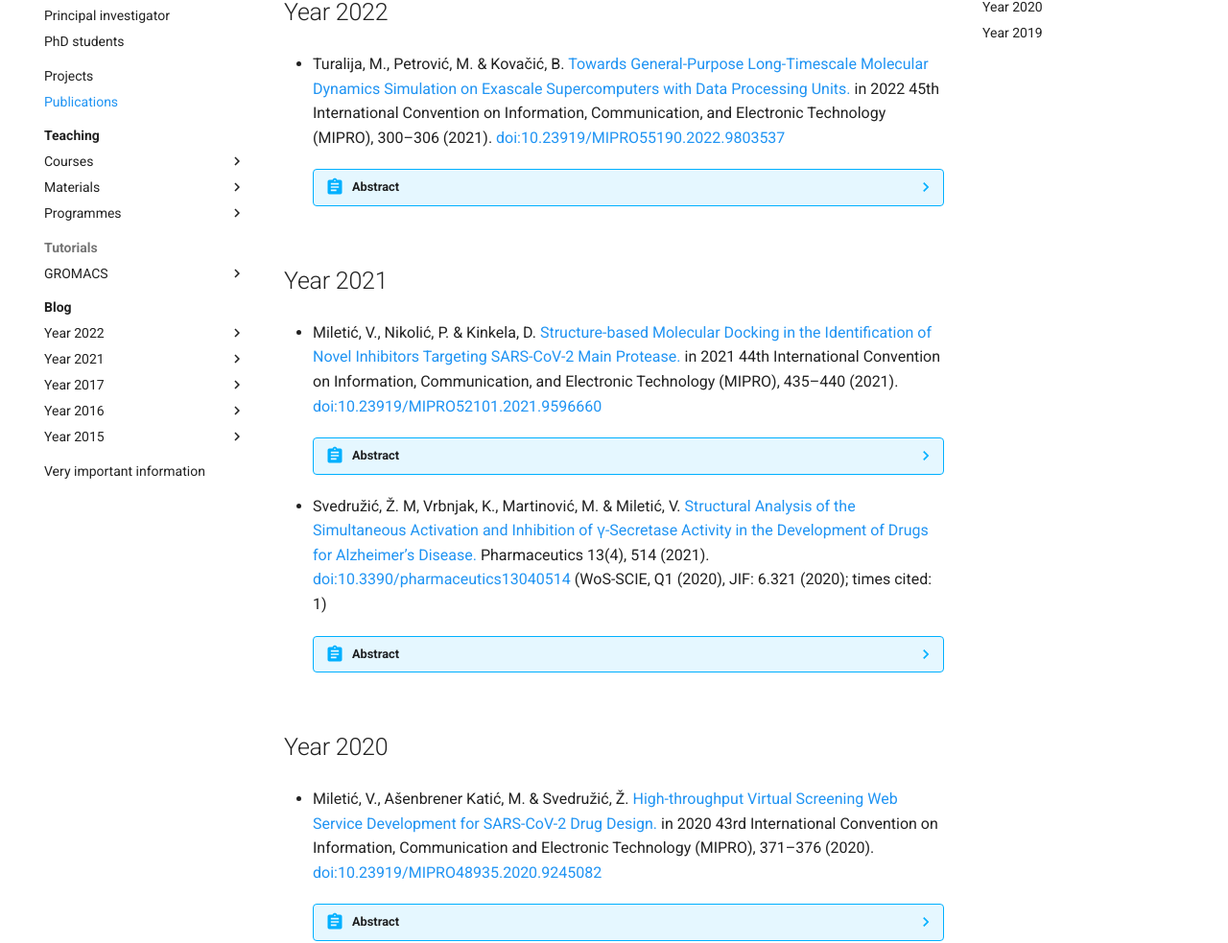
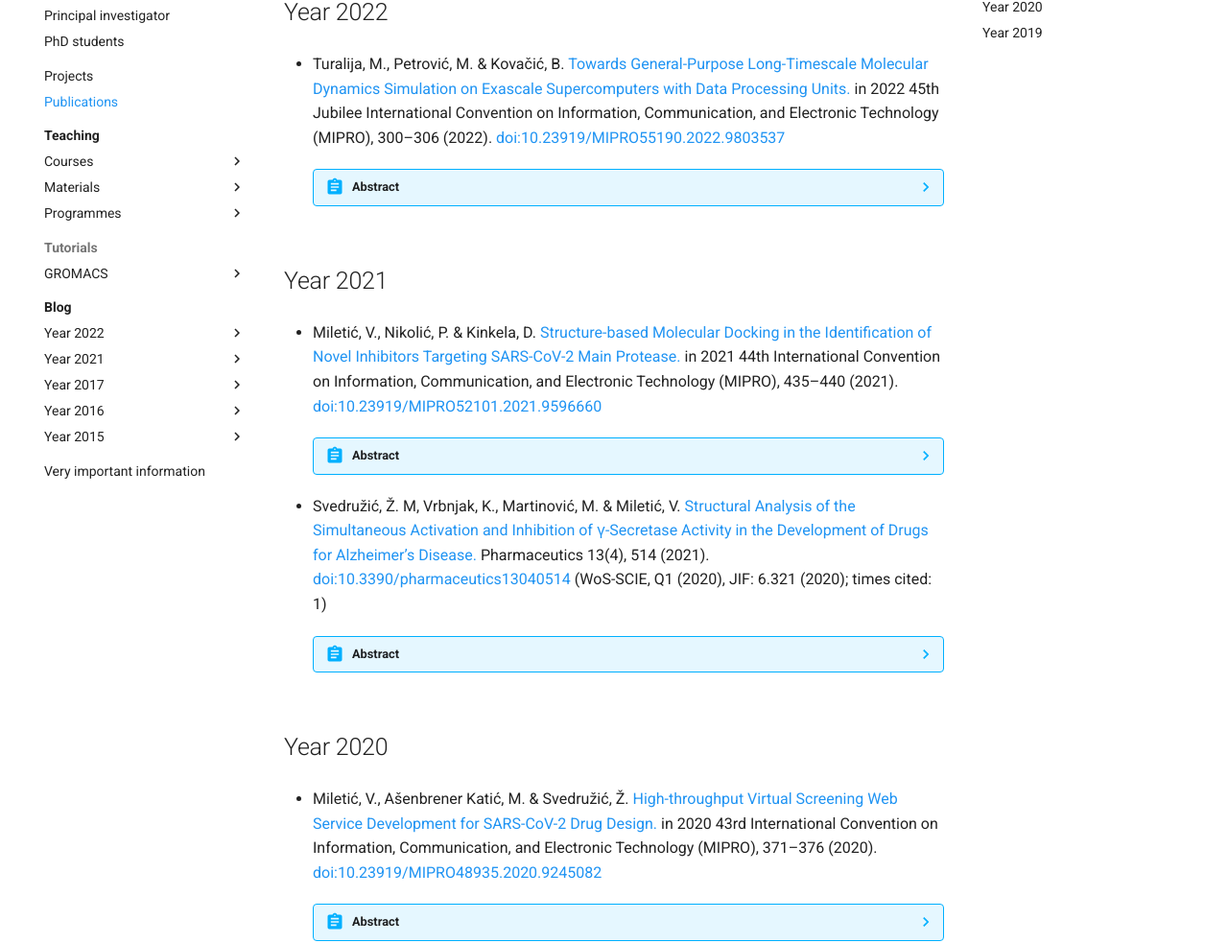
Before and after one commit to gaseri/website, an MkDocs documentation site: the page built from docs/en/publications.md, in a window 1280 px wide and 1400 px high. Shown: the part 279-1262 px from the top of the window at 96% size. Built offline with MkDocs 1.6.1 and Material for MkDocs 9.7.7, drawn with Linux system fonts in a browser that asks for light colours; comment, search, counter and statistics services are not loaded.

Commit message:
Fixed MIPRO publication data

```diff
--- a/docs/en/publications.md
+++ b/docs/en/publications.md
@@ -6,7 +6,7 @@ author: Vedran Miletić
 
 ## Year 2022
 
-- Turalija, M., Petrović, M. & Kovačić, B. [Towards General-Purpose Long-Timescale Molecular Dynamics Simulation on Exascale Supercomputers with Data Processing Units.](https://ieeexplore.ieee.org/document/9803537) in 2022 45th International Convention on Information, Communication, and Electronic Technology (MIPRO), 300–306 (2021). [doi:10.23919/MIPRO55190.2022.9803537](https://doi.org/10.23919/MIPRO55190.2022.9803537)
+- Turalija, M., Petrović, M. & Kovačić, B. [Towards General-Purpose Long-Timescale Molecular Dynamics Simulation on Exascale Supercomputers with Data Processing Units.](https://ieeexplore.ieee.org/document/9803537) in 2022 45th Jubilee International Convention on Information, Communication, and Electronic Technology (MIPRO), 300–306 (2022). [doi:10.23919/MIPRO55190.2022.9803537](https://doi.org/10.23919/MIPRO55190.2022.9803537)
 
     ??? abstract
         Molecular dynamics (MD) simulation provides the atomic-level characterization of biomolecular systems and their transitions, such as conformational changes in proteins. The computational demands of such simulations and limits of parallelization techniques have prevented simulations of real-world systems from reaching the microsecond timescales, which are relevant for real-world applications. The notable exceptions are the supercomputers specifically designed for MD simulations. An example of such supercomputers is the Anton supercomputer, nowadays in its third iteration, which uses a substantial number of application-specific integrated circuits (ASICs) for MD simulation and is not generally available. Recent advances in algorithms, software, and hardware towards exascale supercomputing have made microsecond-timescale simulations of practically relevant biomolecular systems reachable within days. Data processing units (DPUs) are already being used in data centers for the in-flight processing of network packets (e.g. encryption, decryption, and intrusion detection) and are expected to be used in future exascale supercomputers in some form. The usage of DPUs in the supercomputers unlocks the potential to accelerate MD simulations that were previously available only in networking ASICs in supercomputers such as Anton. This paper proposes the usage of DPUs for MD simulation acceleration in an innovative way inspired by the Anton supercomputer.
@@ -25,7 +25,7 @@ author: Vedran Miletić
 
 ## Year 2020
 
-- Miletić, V., Ašenbrener Katić, M. & Svedružić, Ž. [High-throughput Virtual Screening Web Service Development for SARS-CoV-2 Drug Design.](https://ieeexplore.ieee.org/document/9245082) in 2020 43rd International Convention on Information, Communication and Electronic Technology (MIPRO), 371–376 (2020). [doi:10.23919/MIPRO48935.2020.9245082](https://doi.org/10.23919/MIPRO48935.2020.9245082)
+- Miletić, V., Ašenbrener Katić, M. & Svedružić, Ž. [High-throughput Virtual Screening Web Service Development for SARS-CoV-2 Drug Design.](https://ieeexplore.ieee.org/document/9245082) in 2020 43rd International Convention on Information, Communication, and Electronic Technology (MIPRO), 371–376 (2020). [doi:10.23919/MIPRO48935.2020.9245082](https://doi.org/10.23919/MIPRO48935.2020.9245082)
 
     ??? abstract
         The available structures of viral proteins and RNA molecules related to SARS-CoV-2 are used to screen and design a new set of drugs using the commercial databases and molecular docking protocols. The selected molecules are then studied further using molecular dynamics. Based on our earlier experiences we can target proteases, enzymes in DNA and RNA metabolism, and protein-protein interactions. In this paper we describe the planned research and development efforts for efficient screening and design of new drugs. Prior to the screening campaign, we will develop new open-source computational infrastructure, with two major outcomes. A new database containing all commercially available small-molecule ligands will be developed. A docking server with a web-based user interface will be developed and interfaced with the compound database. The docking server will use the database for sourcing of the molecules for the high-throughput virtual screening. Our approach offers major advantages that can bypass the problems that have traditionally plagued the pharmaceutical industry: our protocols are faster, cheaper, versatile, and offer minimal risks. We are developing new drugs using commercial databases, which allows us to buy the lead compounds for affordable prices that can bypass expensive and slow organic synthesis protocols.
```
Also changed, not shown: docs/en/people/principal-investigator.md (+1 -1 lines).
